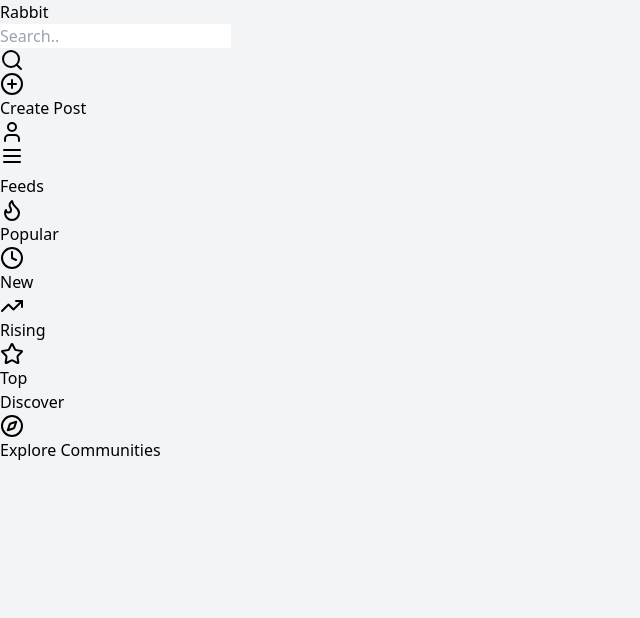
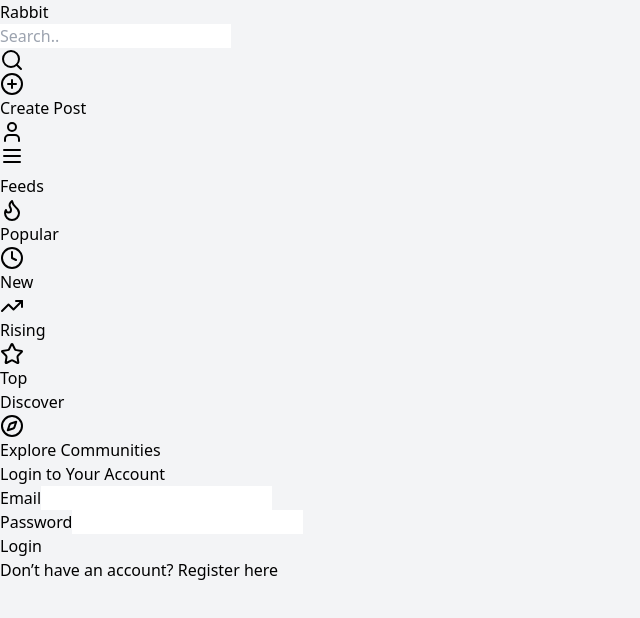
Before and after one commit to RikvanBilsen/Rabbit, a React (Vite) app: page /login in a window 1280 px wide. Shown: the top 618 px of the page, without its empty margins (0-640 px from the left). Built offline with nearby package versions, Linux system fonts and the light colour scheme.

Commit message:
small fix

```diff
--- a/src/App.jsx
+++ b/src/App.jsx
@@ -7,6 +7,7 @@
 import CreatePost from './pages/CreatePost';
 import PostDetails from './pages/PostDetails';
 import AccountPage from "./Pages/AccountPage.jsx";
+import LoginPage from "./Pages/LoginPage.jsx";
 
 function App() {
   return (
@@ -21,6 +22,7 @@
                 <Route path="/create-post" element={<CreatePost />} />
                 <Route path="/post/:postId" element={<PostDetails />} />
                 <Route path="/create-account" element={<AccountPage />} />
+                <Route path="/login" element={<LoginPage />} />
               </Routes>
             </main>
           </div>
--- a/src/Pages/AccountPage.jsx
+++ b/src/Pages/AccountPage.jsx
@@ -1,6 +1,7 @@
 // eslint-disable-next-line no-unused-vars
 import React, { useState } from 'react';
-import { useNavigate } from 'react-router-dom';
+import { Link, useNavigate } from 'react-router-dom';
+
 
 const RegisterAccount = () => {
     const [username, setUsername] = useState('');
@@ -28,7 +29,7 @@
             });
 
             if (response.ok) {
-                console.log("Account created successfully.");
+                console.log('Account created successfully.');
                 navigate('/');
             } else {
                 const errorData = await response.json();
@@ -94,6 +95,14 @@
                         </button>
                     </div>
                 </form>
+
+                {/* Login Redirect */}
+                <p className="mt-4 text-center text-gray-600">
+                    Already have an account?{' '}
+                    <Link to="/login" className="text-orange-500 hover:underline">
+                        Login here
+                    </Link>
+                </p>
             </div>
         </div>
     );
--- /dev/null
+++ b/src/Pages/LoginPage.jsx
@@ -0,0 +1,130 @@
+// eslint-disable-next-line no-unused-vars
+import React, { useState, useEffect } from 'react';
+import { Link, useNavigate } from 'react-router-dom';
+
+const LoginAccount = () => {
+    const [email, setEmail] = useState('');
+    const [password, setPassword] = useState('');
+    const [errorMessage, setErrorMessage] = useState('');
+    const [loggedInUser, setLoggedInUser] = useState(null); // To store logged-in user info
+    const navigate = useNavigate();
+
+    useEffect(() => {
+        const storedUser = localStorage.getItem('loggedInUser');
+        if (storedUser) {
+            setLoggedInUser(JSON.parse(storedUser));
+        }
+    }, []);
+
+    const handleSubmit = async (e) => {
+        e.preventDefault();
+
+        const loginDetails = {
+            email,
+            password,
+        };
+
+        try {
+            const response = await fetch('https://localhost:44319/api/account/login', {
+                method: 'POST',
+                headers: {
+                    'Content-Type': 'application/json',
+                },
+                body: JSON.stringify(loginDetails),
+            });
+
+            if (response.ok) {
+                const userData = await response.json();
+                setLoggedInUser(userData);
+                localStorage.setItem('loggedInUser', JSON.stringify(userData));
+                navigate('/');
+            } else {
+                const errorData = await response.json();
+                setErrorMessage(errorData.message || 'Invalid credentials');
+            }
+        } catch (error) {
+            setErrorMessage(error.message);
+        }
+    };
+
+    // Logout function
+    const handleLogout = () => {
+        setLoggedInUser(null);
+        localStorage.removeItem('loggedInUser');
+    };
+
+    return (
+        <div className="max-w-2xl mx-auto py-8 px-4">
+            <div className="bg-white rounded-lg shadow-sm border border-gray-200 p-6">
+                {loggedInUser ? (
+                    // Display this when the user is logged in
+                    <div className="text-center">
+                        <h1 className="text-xl font-semibold mb-4">
+                            You are logged in as <span className="text-orange-500">{loggedInUser.email}</span>
+                        </h1>
+                        <button
+                            onClick={handleLogout}
+                            className="px-6 py-2 bg-orange-500 text-white rounded-full hover:bg-orange-600 transition-colors"
+                        >
+                            Logout
+                        </button>
+                    </div>
+                ) : (
+
+                    // login form -> user not logged in
+                    <>
+                        <h1 className="text-xl font-semibold mb-6">Login to Your Account</h1>
+                        <form onSubmit={handleSubmit}>
+                            {/* Email Input */}
+                            <div className="mb-6">
+                                <label className="block text-gray-700">Email</label>
+                                <input
+                                    type="email"
+                                    value={email}
+                                    onChange={(e) => setEmail(e.target.value)}
+                                    className="w-full px-4 py-2 border border-gray-300 rounded-lg focus:outline-none focus:ring-2 focus:ring-orange-500"
+                                    required
+                                />
+                            </div>
+
+                            {/* Password Input */}
+                            <div className="mb-6">
+                                <label className="block text-gray-700">Password</label>
+                                <input
+                                    type="password"
+                                    value={password}
+                                    onChange={(e) => setPassword(e.target.value)}
+                                    className="w-full px-4 py-2 border border-gray-300 rounded-lg focus:outline-none focus:ring-2 focus:ring-orange-500"
+                                    required
+                                />
+                            </div>
+
+                            {/* Error Message */}
+                            {errorMessage && <p className="text-red-500 text-sm">{errorMessage}</p>}
+
+                            {/* Submit Button */}
+                            <div className="flex justify-end">
+                                <button
+                                    type="submit"
+                                    className="px-6 py-2 bg-orange-500 text-white rounded-full hover:bg-orange-600 transition-colors"
+                                >
+                                    Login
+                                </button>
+                            </div>
+                        </form>
+
+                        {/* Register Redirect */}
+                        <p className="mt-4 text-center text-gray-600">
+                            Don’t have an account?{' '}
+                            <Link to="/create-account" className="text-orange-500 hover:underline">
+                                Register here
+                            </Link>
+                        </p>
+                    </>
+                )}
+            </div>
+        </div>
+    );
+};
+
+export default LoginAccount;
```
